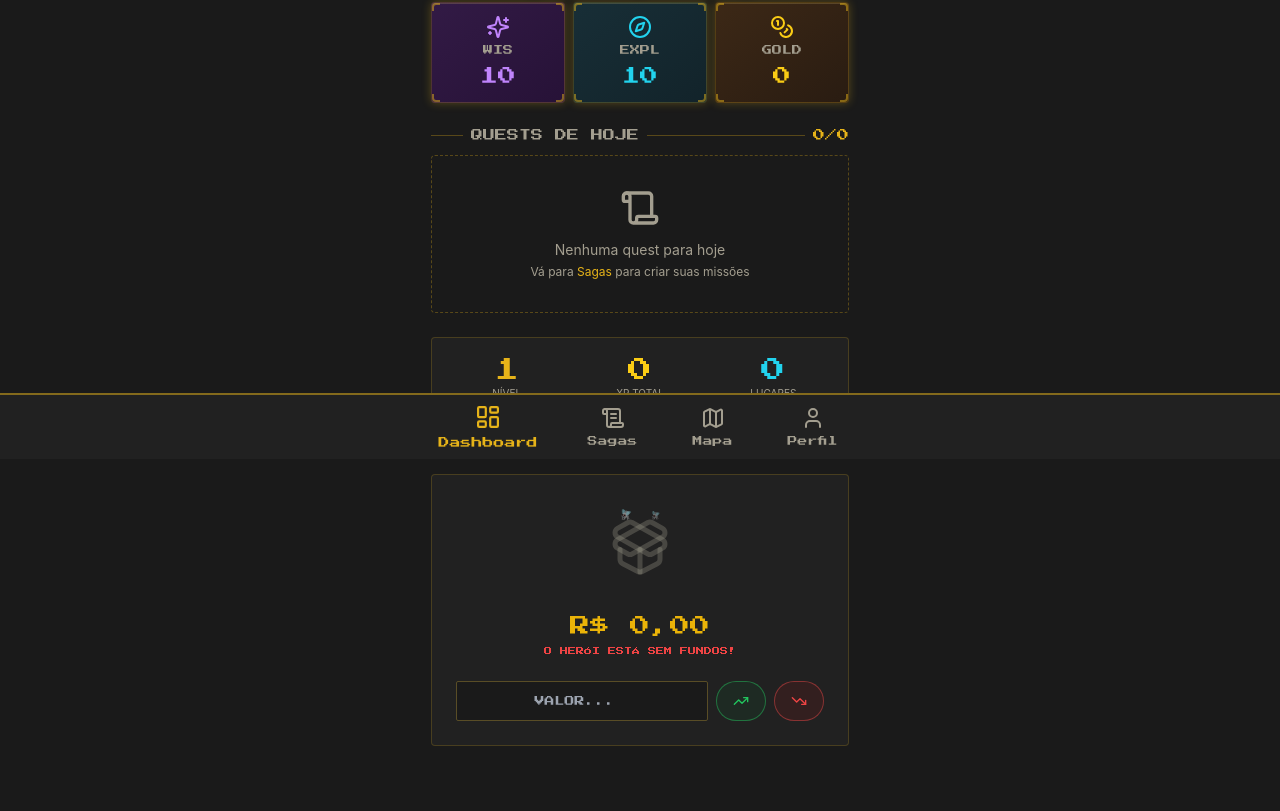
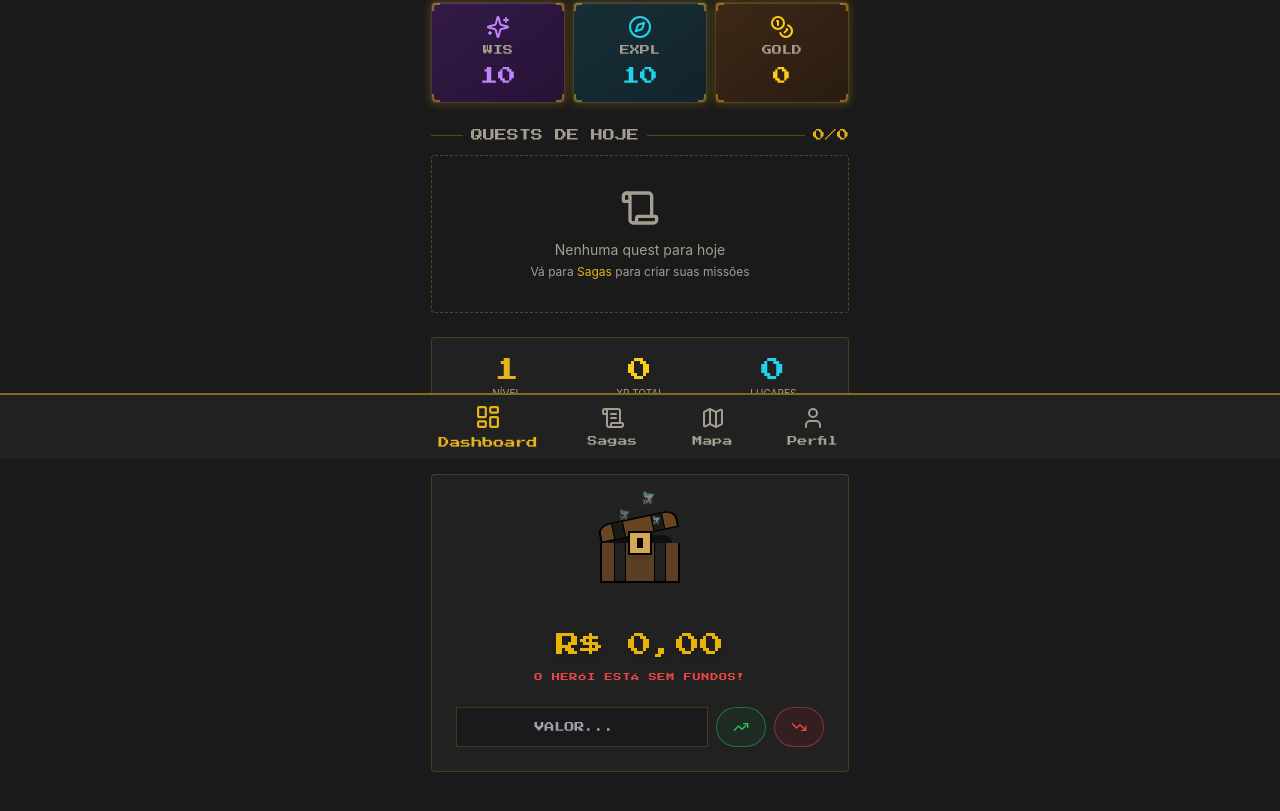
Before and after one commit to NetoPessoal-crypto/Life-RPG---Mestre-das-Sagas-MOCHA, a React (Vite) app: page / in a window 1280 px wide. Shown: the part 341-1152 px from the top of the page. Built offline with nearby package versions, Linux system fonts and the light colour scheme.

Commit message:
Update LegendChest.tsx

```diff
--- a/src/react-app/components/LegendChest.tsx
+++ b/src/react-app/components/LegendChest.tsx
@@ -1,7 +1,41 @@
 import { useState } from 'react';
 import { useGame } from '@/react-app/context/GameContext';
 import { Button } from '@/react-app/components/ui/button';
-import { TrendingUp, TrendingDown, Package, PackageOpen } from 'lucide-react';
+import { TrendingUp, TrendingDown } from 'lucide-react';
+
+// O NOSSO NOVO BAÚ DESENHADO EM CÓDIGO (PIXEL ART STYLE)
+const ChestIcon = ({ open, empty }: { open: boolean, empty: boolean }) => (
+  <div className="relative w-20 h-16 flex flex-col items-center mt-2">
+    {/* Tampa de Madeira */}
+    <div className={`w-20 h-6 bg-[#8b5a2b] border-2 border-black rounded-t-xl origin-bottom transition-transform duration-500 z-20 ${open ? '-translate-y-2 -rotate-12 scale-y-75 brightness-75' : ''}`}>
+      {/* Tiras de ferro da tampa */}
+      <div className="absolute top-0 left-3 w-3 h-full bg-[#222] border-x border-black" />
+      <div className="absolute top-0 right-3 w-3 h-full bg-[#222] border-x border-black" />
+    </div>
+
+    {/* Ouro brilhando por dentro (só aparece se aberto e com dinheiro) */}
+    {open && !empty && (
+      <div className="absolute top-3 w-16 h-8 bg-yellow-500 rounded-full animate-pulse blur-[4px] z-10" />
+    )}
+
+    {/* Escuridão do baú vazio */}
+    {open && empty && (
+      <div className="absolute top-4 w-16 h-4 bg-black rounded-full z-10 opacity-50" />
+    )}
+
+    {/* Base de Madeira */}
+    <div className="w-20 h-10 bg-[#5c4026] border-2 border-black border-t-0 relative z-30">
+      {/* Tiras de ferro da base */}
+      <div className="absolute top-0 left-3 w-3 h-full bg-[#222] border-x border-black" />
+      <div className="absolute top-0 right-3 w-3 h-full bg-[#222] border-x border-black" />
+
+      {/* Fechadura Dourada */}
+      <div className="absolute -top-3 left-1/2 -translate-x-1/2 w-6 h-6 bg-[#d4a853] border-2 border-black rounded-sm flex items-center justify-center shadow-lg">
+         <div className="w-1.5 h-2.5 bg-black rounded-sm" />
+      </div>
+    </div>
+  </div>
+);
 
 export default function LegendChest() {
   const { state, addGold, removeGold } = useGame();
@@ -27,7 +61,7 @@ export default function LegendChest() {
 
   return (
     <section className="relative mt-8">
-      {/* DIVISOR ESTÉTICA MOCHA */}
+      {/* DIVISOR MOCHA */}
       <h2 className="font-pixel text-xs text-muted-foreground mb-4 flex items-center gap-2">
         <span className="w-8 h-px bg-primary/30" />
         BAÚ DE TESOURO
@@ -41,52 +75,53 @@ export default function LegendChest() {
           <div className="absolute inset-0 bg-red-500/20 pointer-events-none animate-pulse" />
         )}
 
-        <div className="flex flex-col items-center gap-4">
+        <div className="flex flex-col items-center gap-6">
 
-          {/* O BAÚ E AS ANIMAÇÕES */}
-          <div className="relative w-24 h-24 flex items-center justify-center">
-            {gold <= 0 ? (
-              <div className="relative">
-                <PackageOpen size={60} className="text-muted-foreground/30" />
-                {/* MOSCAS */}
-                <div className="absolute -top-2 left-0 w-full flex justify-around">
-                   <span className="animate-bounce text-[10px]">🪰</span>
-                   <span className="animate-pulse text-[8px] delay-75">🪰</span>
-                </div>
+          {/* O NOVO BAÚ COM AS ANIMAÇÕES */}
+          <div className="relative w-full h-24 flex items-center justify-center">
+
+            <ChestIcon open={gold <= 0 || gold > 0} empty={gold <= 0} />
+
+            {/* MOSCAS QUANDO ZERADO */}
+            {gold <= 0 && (
+              <div className="absolute inset-0 flex justify-center items-center pointer-events-none z-40">
+                 <span className="absolute -top-2 ml-4 animate-bounce text-[12px]">🪰</span>
+                 <span className="absolute top-2 -ml-8 animate-pulse text-[10px] delay-75">🪰</span>
+                 <span className="absolute top-4 ml-8 animate-bounce text-[8px] delay-150">🪰</span>
               </div>
-            ) : gold > 1000 ? (
-              <div className="relative">
-                <PackageOpen size={60} className="text-yellow-500" />
-                <div className="absolute -top-4 -left-2 text-yellow-400 animate-bounce">💰</div>
-                <div className="absolute -top-2 -right-2 text-yellow-400 animate-bounce delay-150">💎</div>
-              </div>
-            ) : (
-              <Package size={60} className="text-primary/60" />
             )}
 
-            {/* CHUVA DE MOEDAS */}
+            {/* ÍCONES PULANDO QUANDO RICO */}
+            {gold > 1000 && (
+               <div className="absolute inset-0 flex justify-center items-center pointer-events-none z-40">
+                  <div className="absolute -top-4 -ml-12 text-yellow-400 animate-bounce">💰</div>
+                  <div className="absolute -top-2 ml-12 text-cyan-400 animate-bounce delay-150">💎</div>
+               </div>
+            )}
+
+            {/* CHUVA DE MOEDAS NO DEPÓSITO */}
             {isAnimating === 'gain' && (
-              <div className="absolute inset-0 flex justify-center pointer-events-none">
+              <div className="absolute inset-0 flex justify-center pointer-events-none z-50">
                 <div className="coin-rain">🪙 🪙 🪙</div>
               </div>
             )}
           </div>
 
-          <div className="text-center">
-            <p className="font-pixel text-[20px] text-yellow-500">
+          <div className="text-center mt-2">
+            <p className="font-pixel text-[24px] text-yellow-500 drop-shadow-md">
               {gold.toLocaleString('pt-BR', { style: 'currency', currency: 'BRL' })}
             </p>
-            {gold <= 0 && <p className="font-pixel text-[8px] text-red-500 mt-1 uppercase">O herói está sem fundos!</p>}
+            {gold <= 0 && <p className="font-pixel text-[8px] text-red-500 mt-2 uppercase tracking-widest">O herói está sem fundos!</p>}
           </div>
 
           {/* CONTROLES */}
-          <div className="w-full flex gap-2 mt-2">
+          <div className="w-full flex gap-2">
             <input
               type="number"
               value={goldInput}
               onChange={(e) => setGoldInput(e.target.value)}
               placeholder="VALOR..."
-              className="flex-1 bg-background border border-border p-2 text-foreground font-pixel text-[10px] outline-none text-center rounded-md"
+              className="flex-1 bg-background border border-primary/20 p-2 text-foreground font-pixel text-[10px] outline-none text-center rounded-sm focus:border-primary/50 transition-colors"
             />
             <Button onClick={() => handleAction('gain')} className="bg-green-900/20 border border-green-500/50 text-green-500 hover:bg-green-900/40 h-10 px-4">
               <TrendingUp size={16} />
@@ -110,13 +145,13 @@ export default function LegendChest() {
           animation: drop 1s forwards;
           position: absolute;
           top: -20px;
-          font-size: 20px;
+          font-size: 24px;
           display: flex;
-          gap: 4px;
+          gap: 8px;
         }
         @keyframes drop {
-          0% { transform: translateY(0) scale(1); opacity: 1; }
-          100% { transform: translateY(60px) scale(0.5); opacity: 0; }
+          0% { transform: translateY(-10px) scale(1); opacity: 1; }
+          100% { transform: translateY(80px) scale(0.5); opacity: 0; }
         }
       `}</style>
     </section>
```
